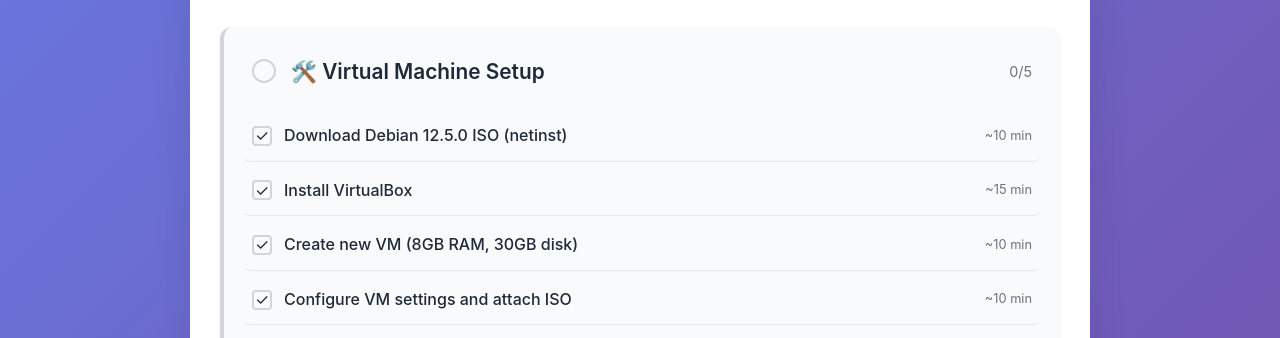
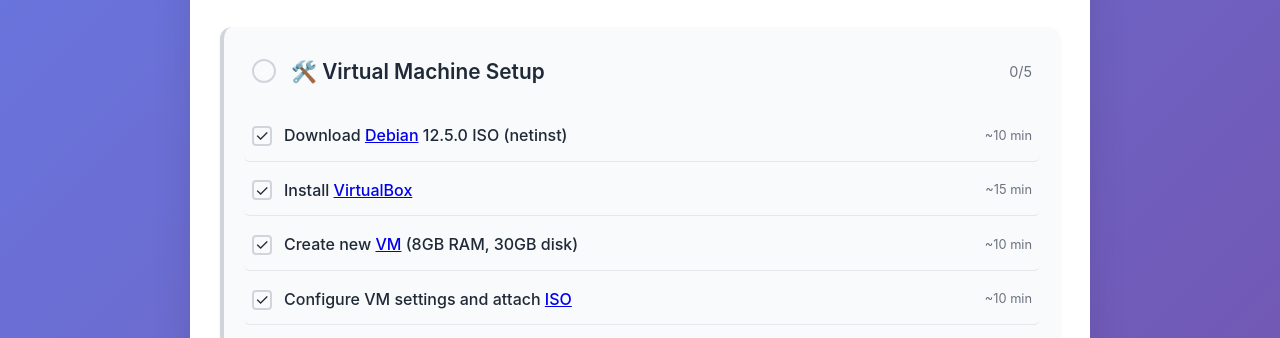
Before and after one commit to MathieuSoysal/Born2BeRoot-Tracking, a plain HTML site: page index.html in a window 1280 px wide. Shown: the part 591-929 px from the top of the page. Drawn offline with Linux system fonts and the light colour scheme.

Commit message:
Add hyperlinks to task descriptions in index.html for better resource access

```diff
--- a/index.html
+++ b/index.html
@@ -926,25 +926,25 @@
                 <div class="tasks" id="vm-setup-tasks" role="list">
                     <div class="task" data-task="download-iso" tabindex="0" role="listitem">
                         <div class="task-checkbox" aria-hidden="true">✓</div>
-                        <div class="task-text">Download Debian 12.5.0 ISO (netinst)</div>
+                        <div class="task-text">Download <a href="https://en.wikipedia.org/wiki/Debian">Debian</a> 12.5.0 ISO (netinst)</div>
                         <div class="task-time">~10 min</div>
                         <span class="sr-only">Task not completed</span>
                     </div>
                     <div class="task" data-task="install-virtualbox" tabindex="0" role="listitem">
                         <div class="task-checkbox" aria-hidden="true">✓</div>
-                        <div class="task-text">Install VirtualBox</div>
+                        <div class="task-text">Install <a href="https://en.wikipedia.org/wiki/VirtualBox">VirtualBox</a></div>
                         <div class="task-time">~15 min</div>
                         <span class="sr-only">Task not completed</span>
                     </div>
                     <div class="task" data-task="create-vm" tabindex="0" role="listitem">
                         <div class="task-checkbox" aria-hidden="true">✓</div>
-                        <div class="task-text">Create new VM (8GB RAM, 30GB disk)</div>
+                        <div class="task-text">Create new <a href="https://en.wikipedia.org/wiki/Virtual_machine">VM</a> (8GB RAM, 30GB disk)</div>
                         <div class="task-time">~10 min</div>
                         <span class="sr-only">Task not completed</span>
                     </div>
                     <div class="task" data-task="vm-settings" tabindex="0" role="listitem">
                         <div class="task-checkbox" aria-hidden="true">✓</div>
-                        <div class="task-text">Configure VM settings and attach ISO</div>
+                        <div class="task-text">Configure VM settings and attach <a href="https://en.wikipedia.org/wiki/ISO_image">ISO</a></div>
                         <div class="task-time">~10 min</div>
                         <span class="sr-only">Task not completed</span>
                     </div>
@@ -1003,19 +1003,19 @@
                     </div>
                     <div class="task" data-task="partition-disks" tabindex="0" role="listitem">
                         <div class="task-checkbox" aria-hidden="true">✓</div>
-                        <div class="task-text">Configure LVM with encryption (manual partitioning)</div>
+                        <div class="task-text">Configure <a href="https://en.wikipedia.org/wiki/Logical_Volume_Manager_(Linux)">LVM</a> with encryption (manual partitioning)</div>
                         <div class="task-time">~45 min</div>
                         <span class="sr-only">Task not completed</span>
                     </div>
                     <div class="task" data-task="package-manager" tabindex="0" role="listitem">
                         <div class="task-checkbox" aria-hidden="true">✓</div>
-                        <div class="task-text">Configure package manager (no extra software)</div>
+                        <div class="task-text">Configure <a href="https://en.wikipedia.org/wiki/APT_(software)">package manager</a> (no extra software)</div>
                         <div class="task-time">~15 min</div>
                         <span class="sr-only">Task not completed</span>
                     </div>
                     <div class="task" data-task="grub-install" tabindex="0" role="listitem">
                         <div class="task-checkbox" aria-hidden="true">✓</div>
-                        <div class="task-text">Install GRUB bootloader and finish</div>
+                        <div class="task-text">Install <a href="https://en.wikipedia.org/wiki/GNU_GRUB">GRUB</a> bootloader and finish</div>
                         <div class="task-time">~10 min</div>
                         <span class="sr-only">Task not completed</span>
                     </div>
@@ -1056,13 +1056,13 @@
                     </div>
                     <div class="task" data-task="ssh-setup" tabindex="0" role="listitem">
                         <div class="task-checkbox" aria-hidden="true">✓</div>
-                        <div class="task-text">Install OpenSSH, configure port 4242, disable root login</div>
+                        <div class="task-text">Install <a href="https://en.wikipedia.org/wiki/OpenSSH">OpenSSH</a>, configure port 4242, disable root login</div>
                         <div class="task-time">~25 min</div>
                         <span class="sr-only">Task not completed</span>
                     </div>
                     <div class="task" data-task="ufw-firewall" tabindex="0" role="listitem">
                         <div class="task-checkbox" aria-hidden="true">✓</div>
-                        <div class="task-text">Install UFW, enable port 4242, configure firewall</div>
+                        <div class="task-text">Install <a href="https://en.wikipedia.org/wiki/Uncomplicated_Firewall">UFW</a>, enable port 4242, configure firewall</div>
                         <div class="task-time">~15 min</div>
                         <span class="sr-only">Task not completed</span>
                     </div>
```
